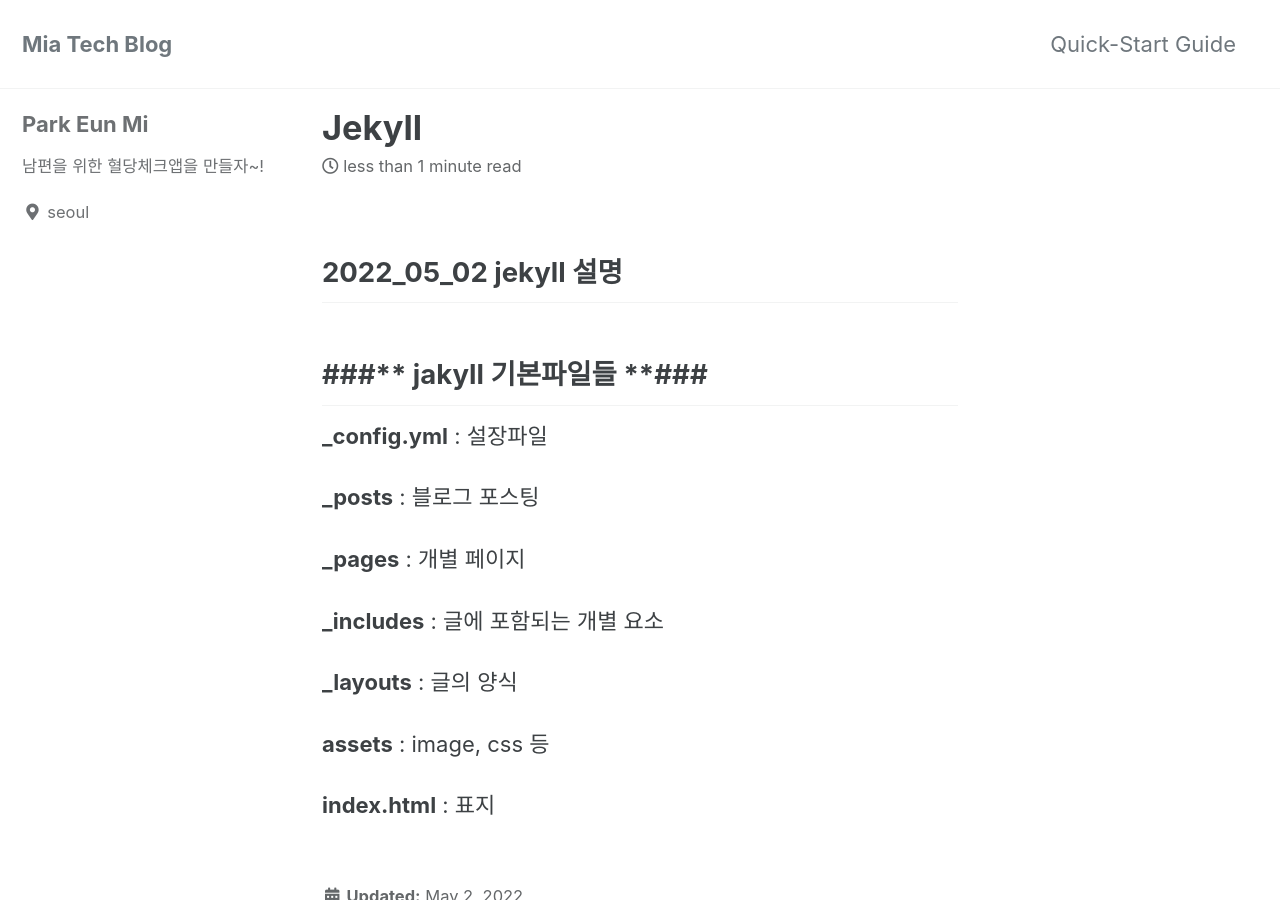
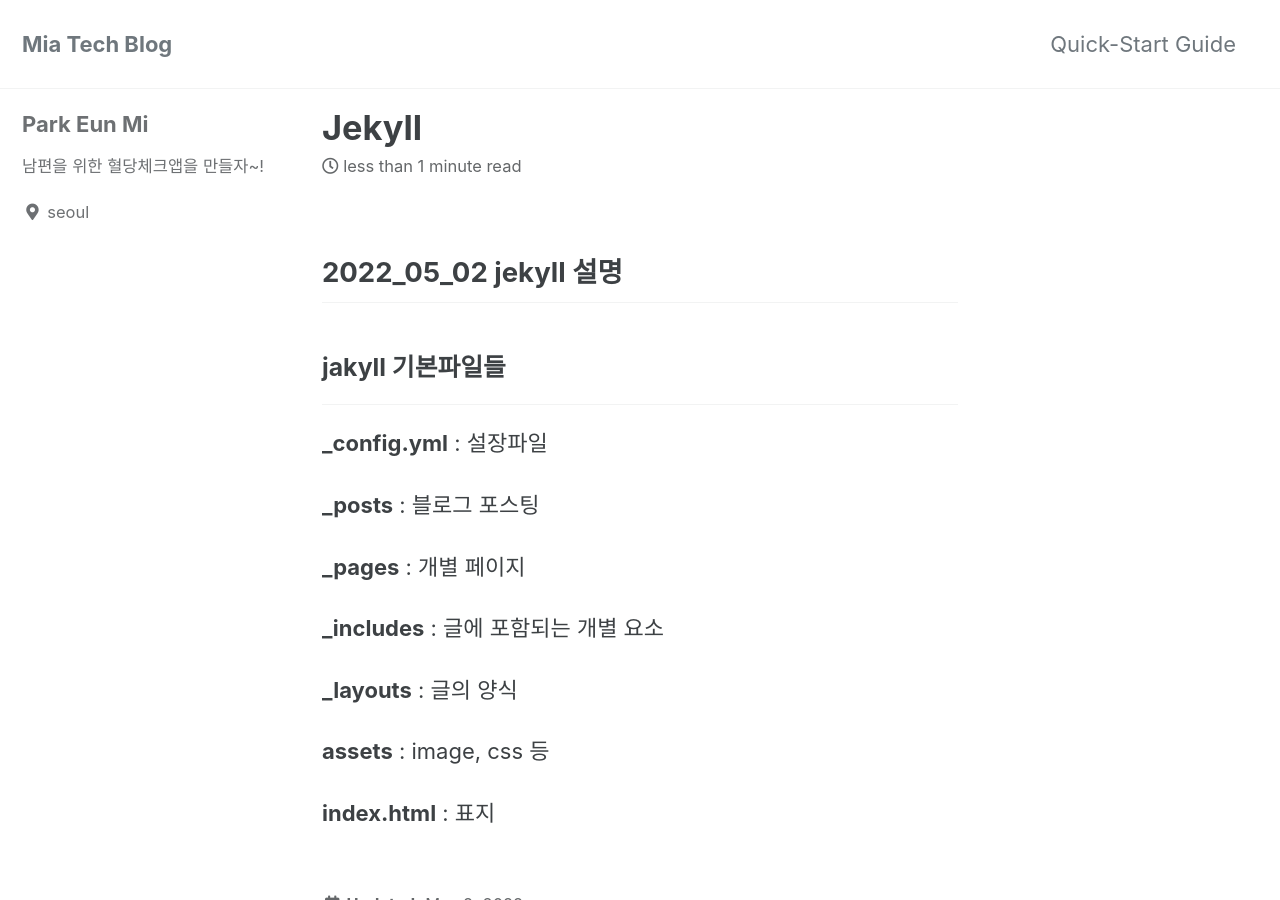
Before and after one commit to eunmipark-1/mia_blog, a Jekyll site: the page built from _posts/2022-05-02-jekyll.md, in a window 1280 px wide and 900 px high. Built offline with Jekyll 4.4.1, drawn with Linux system fonts in a browser that asks for light colours; cached includes are drawn as plain includes.

```diff
--- a/_posts/2022-05-02-jekyll.md
+++ b/_posts/2022-05-02-jekyll.md
@@ -1,6 +1,6 @@
 ## 2022_05_02 jekyll 설명 ##
 
-###** jakyll 기본파일들 **###
+### jakyll 기본파일들 ###
 ---
 **_config.yml** : 설장파일
 
```
